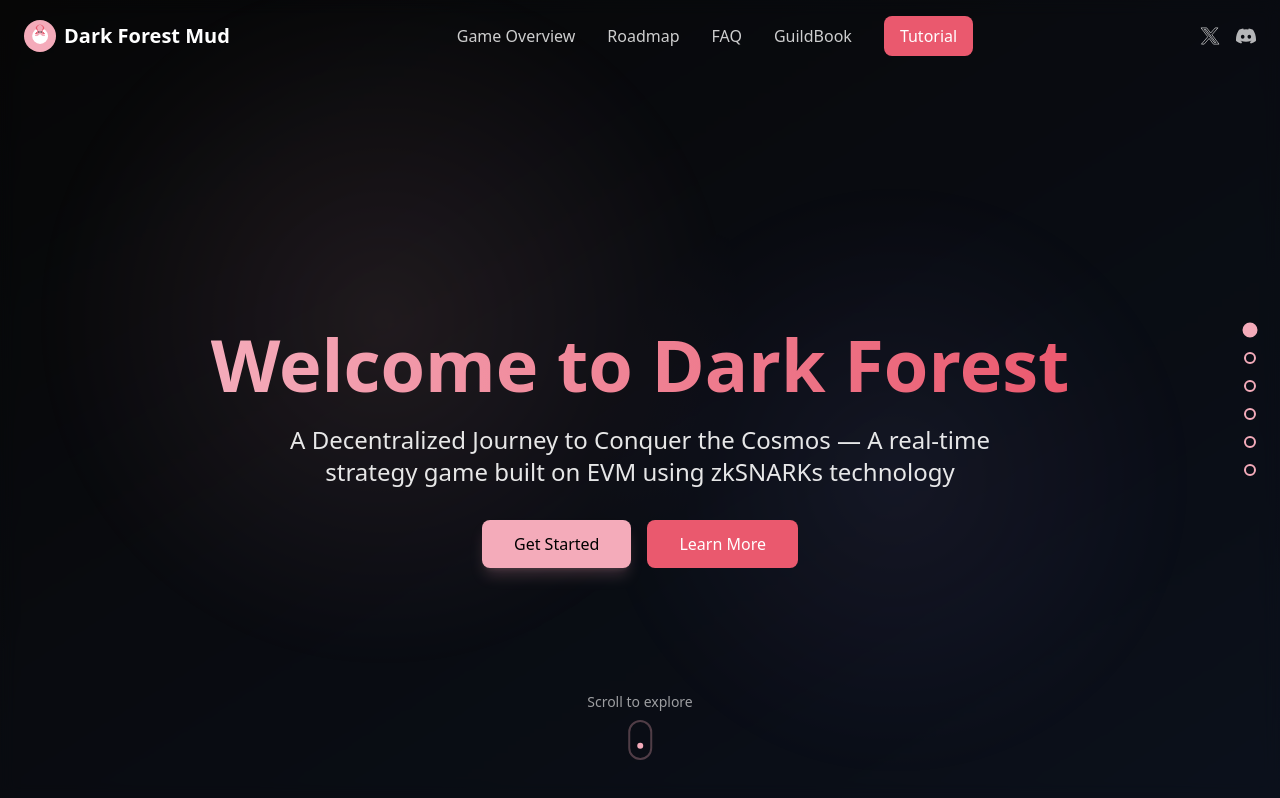
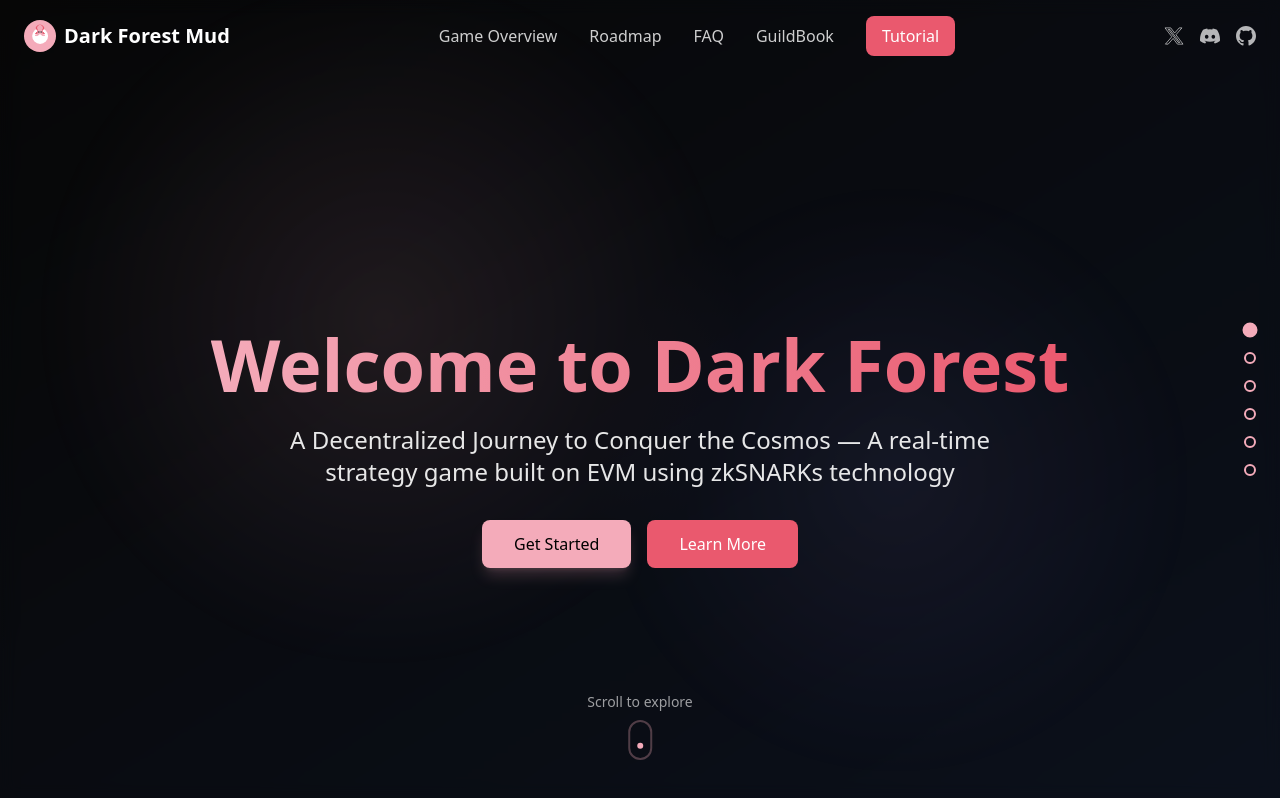
Before and after one commit to dfarchon/landing-page, a Next.js app: page / in a window 1280 px wide. Built offline with nearby package versions, Linux system fonts and the light colour scheme.

Commit message:
feat: add GitHub link

```diff
--- a/src/components/layout/Navbar.tsx
+++ b/src/components/layout/Navbar.tsx
@@ -28,9 +28,8 @@
 
   return (
     <motion.header
-      className={`fixed top-0 w-full z-50 transition-all duration-300 ${
-        isScrolled ? 'bg-dark-blue/90 backdrop-blur-md shadow-lg' : 'bg-transparent'
-      }`}
+      className={`fixed top-0 w-full z-50 transition-all duration-300 ${isScrolled ? 'bg-dark-blue/90 backdrop-blur-md shadow-lg' : 'bg-transparent'
+        }`}
       initial={{ y: -100 }}
       animate={{ y: 0 }}
       transition={{ duration: 0.5 }}
@@ -85,6 +84,11 @@
           <Link href="https://discord.gg/kH725yZPVQ" className="text-white/70 hover:text-primary transition-colors">
             <svg xmlns="http://www.w3.org/2000/svg" viewBox="0 0 24 24" fill="currentColor" className="w-5 h-5">
               <path d="M20.317 4.37a19.791 19.791 0 0 0-4.885-1.515.074.074 0 0 0-.079.037c-.21.375-.444.864-.608 1.25a18.27 18.27 0 0 0-5.487 0 12.64 12.64 0 0 0-.617-1.25.077.077 0 0 0-.079-.037A19.736 19.736 0 0 0 3.677 4.37a.07.07 0 0 0-.032.027C.533 9.046-.32 13.58.099 18.057a.082.082 0 0 0 .031.057 19.9 19.9 0 0 0 5.993 3.03.078.078 0 0 0 .084-.028c.462-.63.874-1.295 1.226-1.994a.076.076 0 0 0-.041-.106 13.107 13.107 0 0 1-1.872-.892.077.077 0 0 1-.008-.128 10.2 10.2 0 0 0 .372-.292.074.074 0 0 1 .077-.01c3.928 1.793 8.18 1.793 12.062 0a.074.074 0 0 1 .078.01c.12.098.246.198.373.292a.077.077 0 0 1-.006.127 12.299 12.299 0 0 1-1.873.892.077.077 0 0 0-.041.107c.36.698.772 1.362 1.225 1.993a.076.076 0 0 0 .084.028 19.839 19.839 0 0 0 6.002-3.03.077.077 0 0 0 .032-.054c.5-5.177-.838-9.674-3.549-13.66a.061.061 0 0 0-.031-.03zM8.02 15.33c-1.183 0-2.157-1.085-2.157-2.419 0-1.333.956-2.419 2.157-2.419 1.21 0 2.176 1.096 2.157 2.42 0 1.333-.956 2.418-2.157 2.418zm7.975 0c-1.183 0-2.157-1.085-2.157-2.419 0-1.333.955-2.419 2.157-2.419 1.21 0 2.176 1.096 2.157 2.42 0 1.333-.946 2.418-2.157 2.418z"></path>
+            </svg>
+          </Link>
+          <Link href="https://github.com/dfarchon/darkforest-mud" className="text-white/70 hover:text-primary transition-colors">
+            <svg xmlns="http://www.w3.org/2000/svg" viewBox="0 0 24 24" fill="currentColor" className="w-5 h-5">
+              <path d="M12 0c-6.626 0-12 5.373-12 12 0 5.302 3.438 9.8 8.207 11.387.599.111.793-.261.793-.577v-2.234c-3.338.726-4.033-1.416-4.033-1.416-.546-1.387-1.333-1.756-1.333-1.756-1.089-.745.083-.729.083-.729 1.205.084 1.839 1.237 1.839 1.237 1.07 1.834 2.807 1.304 3.492.997.107-.775.418-1.305.762-1.604-2.665-.305-5.467-1.334-5.467-5.931 0-1.311.469-2.381 1.236-3.221-.124-.303-.535-1.524.117-3.176 0 0 1.008-.322 3.301 1.23.957-.266 1.983-.399 3.003-.404 1.02.005 2.047.138 3.006.404 2.291-1.552 3.297-1.23 3.297-1.23.653 1.653.242 2.874.118 3.176.77.84 1.235 1.911 1.235 3.221 0 4.609-2.807 5.624-5.479 5.921.43.372.823 1.102.823 2.222v3.293c0 .319.192.694.801.576 4.765-1.589 8.199-6.086 8.199-11.386 0-6.627-5.373-12-12-12z" />
             </svg>
           </Link>
         </div>
```
